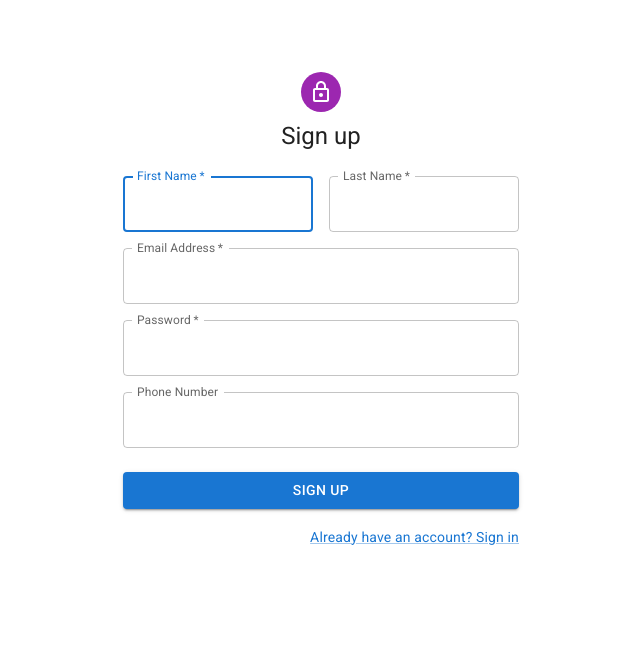
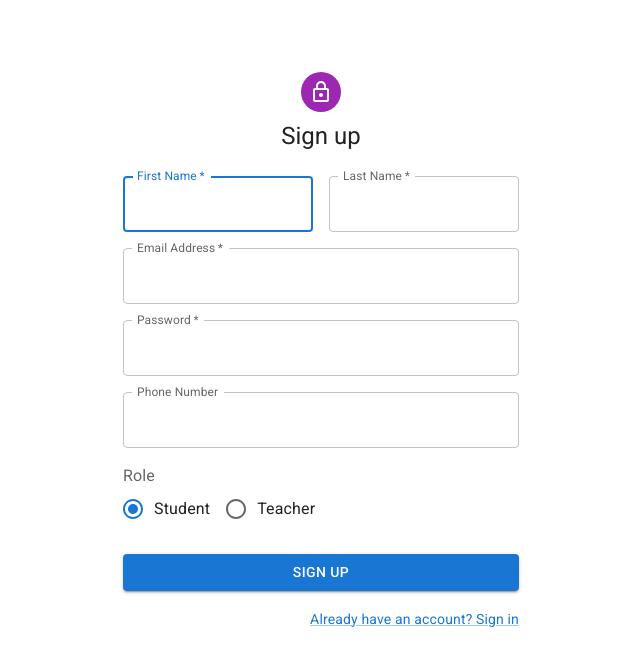
Before and after one commit to CodeFreak2002/Project-Management-Portal, a React (Create React App) app: page /register in a window 1280 px wide. Shown: the top 666 px of the page, without its empty margins (319-959 px from the left). Built offline with nearby package versions, Linux system fonts and the light colour scheme.

Commit message:
update login and register, testing pending

```diff
--- a/src/Login.tsx
+++ b/src/Login.tsx
@@ -12,17 +12,37 @@ import Grid from '@mui/material/Grid';
 import LockOutlinedIcon from '@mui/icons-material/LockOutlined';
 import Typography from '@mui/material/Typography';
 import { createTheme, ThemeProvider } from '@mui/material/styles';
+// import { useLocation } from 'react-router-dom';
+import axios from 'axios';
 
 const theme = createTheme();
 
 export default function SignInSide() {
-  const handleSubmit = (event: React.FormEvent<HTMLFormElement>) => {
+  const handleSubmit = async (event: React.FormEvent<HTMLFormElement>) => {
     event.preventDefault();
-    const data = new FormData(event.currentTarget);
+    const data = await new FormData(event.currentTarget); // event.currentTarget points to the form element
     console.log({
       email: data.get('email'),
       password: data.get('password'),
     });
+    await axios.post("http://localhost:5000/login",{
+      email: data.get('email'),
+      password: data.get('password'),
+    })
+    // Frontend submits 'data' to backend and waits to get back a json object containing role of the user on some route (to be written) res.role = 'Student' or res.role = 'Teacher' takes them to their respective Dashboards
+    const res = await axios.get("#")
+    .then((res)=>{
+      if(res.role === 'Student'){
+        window.location.href = '/student/dashboard';
+      }
+      else if(res.role === 'Teacher'){
+        window.location.href = '/teacher/dashboard';
+      }
+    })
+    .catch((err) =>{
+      console.log(err);
+    })
+    console.log(res.role) ;
   };
 
   return (
--- a/src/Register.tsx
+++ b/src/Register.tsx
@@ -4,7 +4,7 @@ import Button from '@mui/material/Button';
 import CssBaseline from '@mui/material/CssBaseline';
 import TextField from '@mui/material/TextField';
 import FormControlLabel from '@mui/material/FormControlLabel';
-import Checkbox from '@mui/material/Checkbox';
+// import Checkbox from '@mui/material/Checkbox';
 import Link from '@mui/material/Link';
 import Grid from '@mui/material/Grid';
 import Box from '@mui/material/Box';
@@ -12,6 +12,13 @@ import LockOutlinedIcon from '@mui/icons-material/LockOutlined';
 import Typography from '@mui/material/Typography';
 import Container from '@mui/material/Container';
 import { createTheme, ThemeProvider } from '@mui/material/styles';
+import { Radio } from '@mui/material';
+import { RadioGroup } from '@mui/material';
+// import FormControl from '@mui/material';
+import FormLabel from '@mui/material/FormLabel';
+// import { useState } from 'react';
+import axios from 'axios';
+
 
 function Copyright(props: any) {
   return (
@@ -29,14 +36,52 @@ function Copyright(props: any) {
 const theme = createTheme();
 
 export default function SignUp() {
-  const handleSubmit = (event: React.FormEvent<HTMLFormElement>) => {
+  const handleSubmit = async (event: React.FormEvent<HTMLFormElement>) => {
     event.preventDefault();
-    const data = new FormData(event.currentTarget);
+    const data = await new FormData(event.currentTarget);
     console.log({
       email: data.get('email'),
       password: data.get('password'),
     });
+    if(data.get('Role') === 'Student'){
+      axios.post('http://localhost:5000/student/register', {
+        email: data.get('email'),
+        password: data.get('password'),
+        firstName: data.get('firstName'),
+        lastName: data.get('lastName'),
+        phone_number: data.get('phone_number'),
+        role: data.get('Role')
+      })
+      .then(function (res) {
+        console.log(res);
+      })
+      .catch(function (err) {
+        console.log(err);
+      });
+    }
+    else{
+      axios.post('http://localhost:5000/teacher/register', {
+        email: data.get('email'),
+        password: data.get('password'),
+        firstName: data.get('firstName'),
+        lastName: data.get('lastName'),
+        phone_number: data.get('phone_number'),
+        role: data.get('Role')
+      })
+      .then(function (res) {
+        console.log(res);
+      })
+      .catch(function (err) {
+        console.log(err);
+      });
+    }
   };
+
+  //radio buttons
+  // const [selectedVal, setSelectedVal] = React.useState('a');
+  // const handleRadioChange = (event: React.ChangeEvent<HTMLInputElement>) => {
+  //   setSelectedVal = (event.target.value);
+  // }
 
   return (
     <ThemeProvider theme={theme}>
@@ -112,6 +157,19 @@ export default function SignUp() {
                   autoComplete="new-password"
                 />
               </Grid>
+              <Grid item xs={12}>
+                  <FormLabel id = "demo-radio-buttons-group-label"> Role</FormLabel>
+                  <RadioGroup
+                    row
+                    aria-labelledby="demo-radio-buttons-group-label"
+                    defaultValue="Student"
+                    name="radio-buttons-group"
+                    // onChange={(e: React.ChangeEvent<HTMLInputElement>): void => {handleSubmit(e.target.value)}}
+                  >
+                    <FormControlLabel value="Student" control={<Radio />} label="Student" />
+                    <FormControlLabel value="Teacher" control={<Radio />} label="Teacher" />
+                  </RadioGroup>
+              </Grid>
             </Grid>
             <Button
               type="submit"
```
